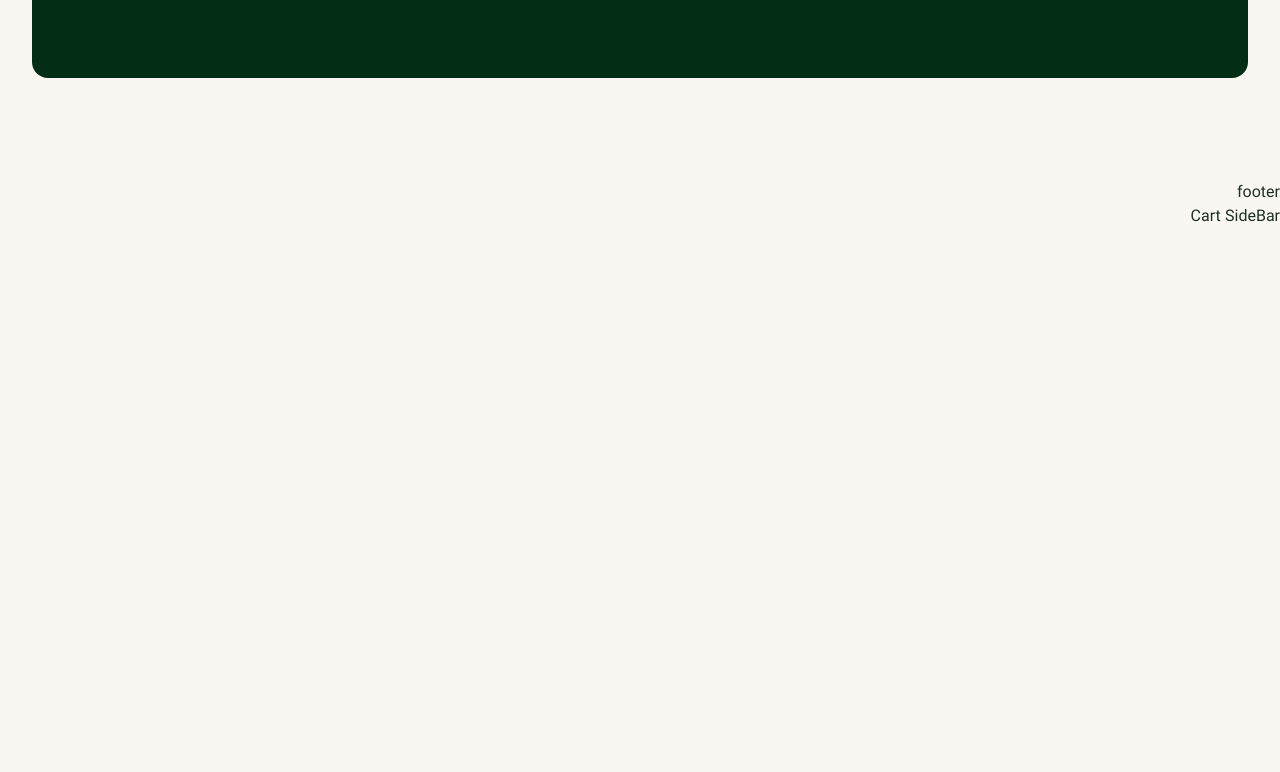
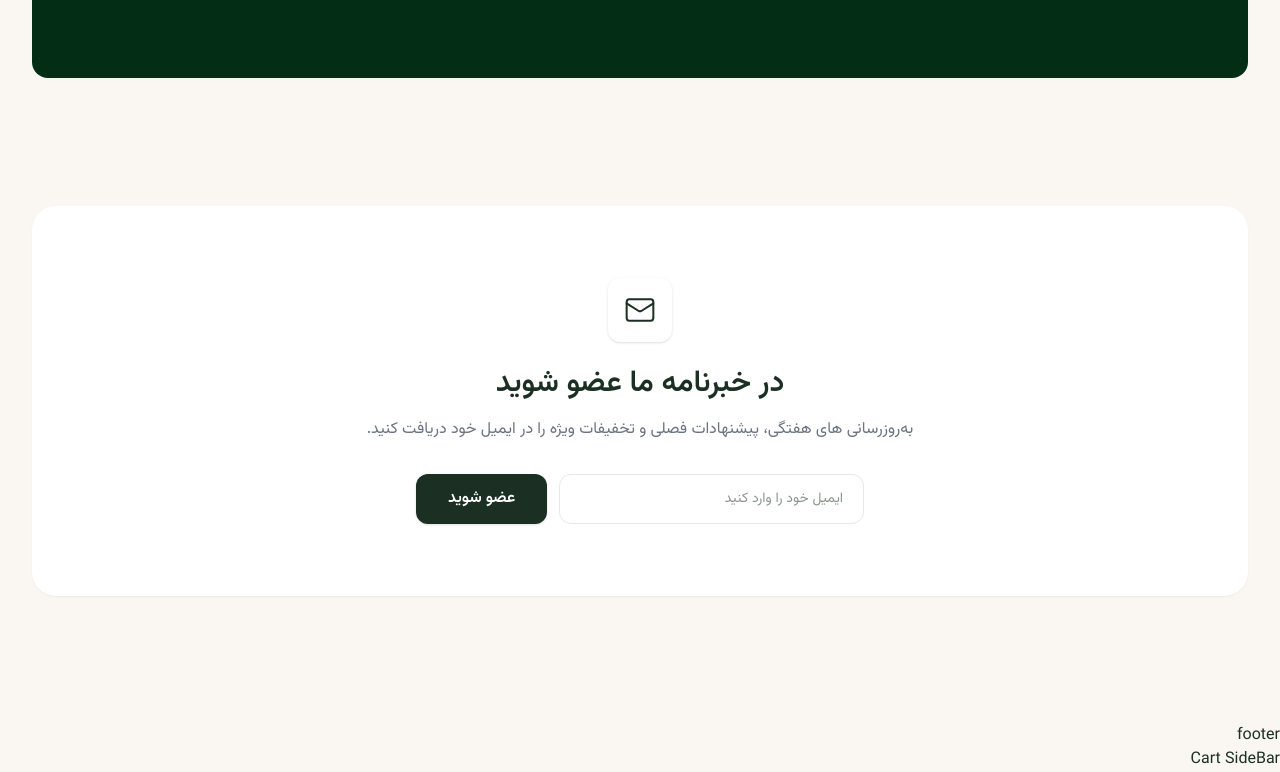
Before and after one commit to Hadit1993/grocery-delivery, a Next.js app: page / in a window 1280 px wide. Shown: the part 2461-3233 px from the top of the page. Before the commit the page ends 2691 px from the top, so only its background shows below. Built offline with nearby package versions, Linux system fonts and the light colour scheme.

Commit message:
Newsletter added

```diff
--- a/app/(main)/page.tsx
+++ b/app/(main)/page.tsx
@@ -1,6 +1,7 @@
 import Features from "../components/home/Features";
 import Hero from "../components/home/Hero";
 import HomeCategories from "../components/home/HomeCategories";
+import Newsletter from "../components/home/Newsletter";
 import PopularProducts from "../components/home/PopularProducts";
 import PromotionBanner from "../components/home/PromotionBanner";
 
@@ -12,6 +13,7 @@
       <HomeCategories />
       <PopularProducts />
       <PromotionBanner />
+      <Newsletter />
     </div>
   );
 }
--- /dev/null
+++ b/app/components/home/Newsletter.tsx
@@ -0,0 +1,37 @@
+import { MailIcon } from "lucide-react";
+
+export default function Newsletter() {
+  return (
+    <section className="bg-white py-18 px-4 sm:px-6 lg:px-8 rounded-3xl mx-auto shadow-xs mt-32 mb-20">
+      <div className="max-w-2xl mx-auto text-center">
+        <div className="size-16 bg-white rounded-xl flex-center mx-auto mb-6 shadow">
+          <MailIcon className="size-8 text-app-green" strokeWidth={1.5} />
+        </div>
+        <h2 className="text-3xl font-semibold text-app-green mb-4">
+          در خبرنامه ما عضو شوید
+        </h2>
+        <p className="text-app-text-light mb-8 text-base">
+          به‌روزرسانی های هفتگی، پیشنهادات فصلی و تخفیفات ویژه را در ایمیل خود
+          دریافت کنید.
+        </p>
+        <form className="flex flex-col sm:flex-row gap-3 max-w-md mx-auto">
+          <input
+            type="email"
+            name="email"
+            placeholder="ایمیل خود را وارد کنید"
+            required
+            className="flex-1 px-5 py-3.5 rounded-xl border border-app-border focus:border-app-green
+            focus:ring bg-white text-sm transition-all"
+          />
+          <button
+            type="submit"
+            className="px-8 bg-app-green text-white font-semibold rounded-xl hover:bg-app-green-light
+          transition-colors shadow-sm whitespace-nowrap active:scale-98"
+          >
+            عضو شوید
+          </button>
+        </form>
+      </div>
+    </section>
+  );
+}
```
